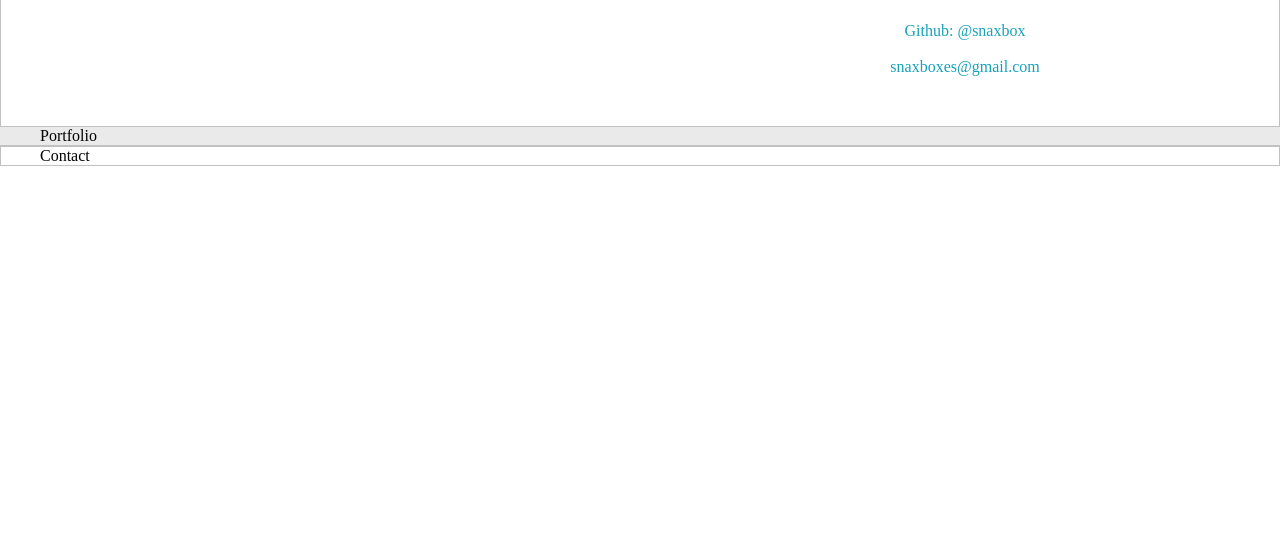
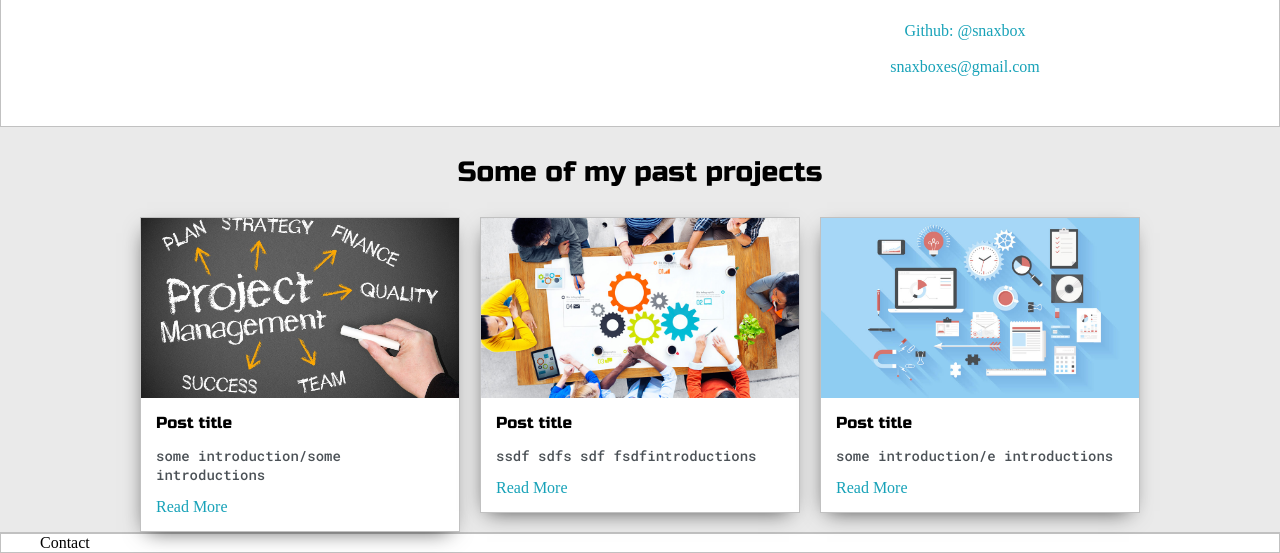
Before and after one commit to snaxbox/my-third-portfolio, a plain HTML site: page index.html in a window 1280 px wide. Shown: the part 1212-1765 px from the top of the page. Before the commit the page ends 1378 px from the top, so only its background shows below. Drawn offline with Linux system fonts and the light colour scheme.

Commit message:
styles for the project section

```diff
--- a/index.html
+++ b/index.html
@@ -75,7 +75,7 @@
                         <hr>
 
                         <h4>TOP EXPERTISE</h4>
-                        <p>Front-end developer <a href="#" target="_blank">Download Resume</a></p>
+                        <p>Front-end developer <br> <a href="#" target="_blank">Download Resume</a></p>
 
                         <div id="skills">
                             <ul>
@@ -98,16 +98,50 @@
                         <a target="_blank" href="https://github.com/snaxbox">Github: @snaxbox</a>
                         <br>
                         <a href="mailto: snaxboxes@gmail.com">snaxboxes@gmail.com</a>
-
                     </div>
-
                 </div>  <!-- end of about-wrapper -->
             </div>
         </section>
 
         <section class="s1">
             <div class="main-container">
-                Portfolio
+                <h3 style="text-align: center;">Some of my past projects</h3>
+
+                <div class="post-wrapper">
+
+                    <div>
+                        <div class="post">
+                            <img class="thumbnail" src="img/project3.jpg" alt="">
+                            <div class="post-preview">
+                                <h6 class="post-title">Post title</h6>
+                                <p class="post-intro">some introduction/some introductions</p>
+                                <a target= "_blank" href="#">Read More</a>
+                            </div>
+                        </div>
+                    </div>
+
+                    <div>
+                        <div class="post">
+                            <img class="thumbnail" src="img/project2.jpg" alt="">
+                            <div class="post-preview">
+                                <h6 class="post-title">Post title</h6>
+                                <p class="post-intro">ssdf sdfs sdf fsdfintroductions</p>
+                                <a target= "_blank" href="#">Read More</a>
+                            </div>
+                        </div>
+                    </div>
+
+                    <div>
+                        <div class="post">
+                            <img class="thumbnail" src="img/project4.jpg" alt="">
+                            <div class="post-preview">
+                                <h6 class="post-title">Post title</h6>
+                                <p class="post-intro">some introduction/e introductions</p>
+                                <a target= "_blank" href="#">Read More</a>
+                            </div>
+                        </div>
+                    </div>
+                </div>
             </div>
         </section>
 
--- a/style.css
+++ b/style.css
@@ -281,10 +281,50 @@ h6{ font-size: 16px;}
     width: 100%;
 }
 
+/* ****************** */
+/* post section */
+/* ****************** */
 
+.post-wrapper{
+    display: grid;
+    grid-template-columns: repeat(auto-fit, 320px);
+    gap: 20px;
+    justify-content: center;
 
+}
 
+.post{
+    border: 1px solid var(--borderColor);
+    box-shadow: -2px 7px 21px -9px rgba(0, 0, 0, .75);
+}
 
+.thumbnail{
+    /* display: block; */
+    width: 100%;
+    height: 180px;
+    object-fit: cover;
+}
+
+.post-preview{
+    background-color: #fff;
+    padding: 15px;
+}
+
+.post-title{
+    color: black;
+    margin: 0;
+}
+
+.post-intro{
+    color: #4b5156;
+    font-size: 14px;
+
+}
+
+.s1 .main-container h3{
+    margin-top: 0;
+    padding-top: 28px;
+}
 
 
 
```
Also changed, not shown: img/project6.png (renamed from img/project3.png).
